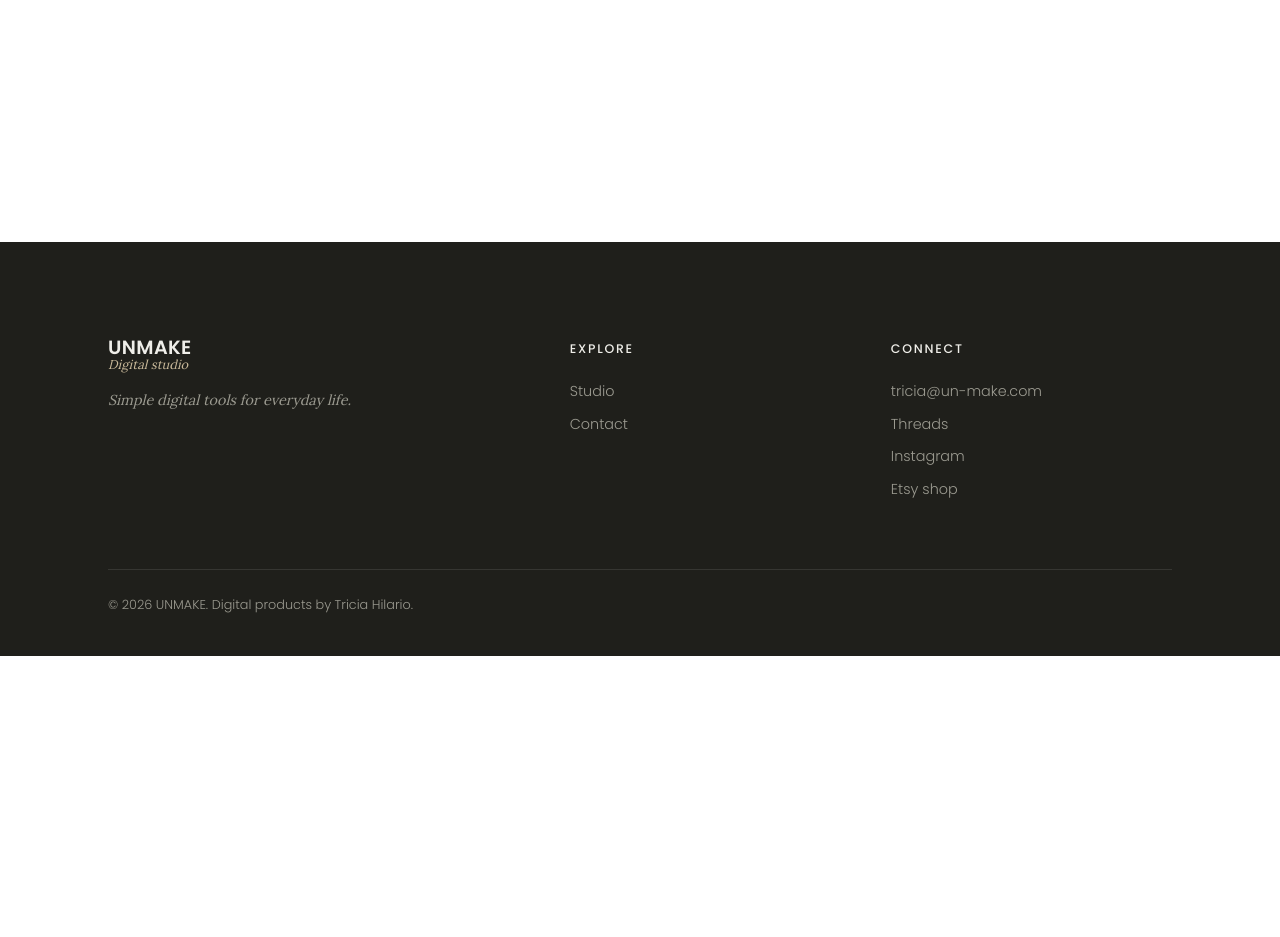
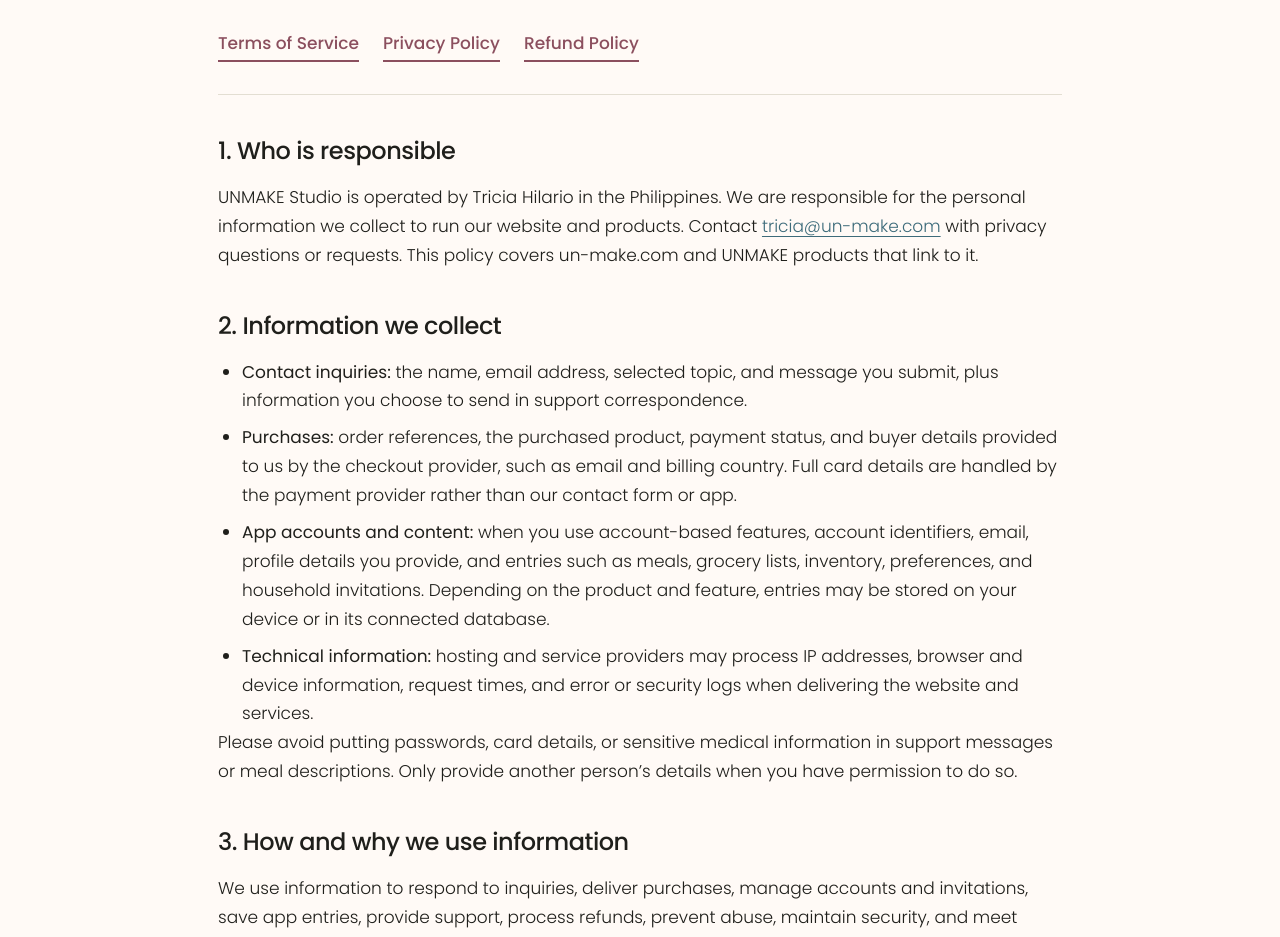
Before and after one commit to unmaketricia/unmake-website, a Next.js app: page /privacy in a window 1280 px wide. Before the commit this address had no page. Shown: the part 640-1577 px from the top of the page. Before the commit the page ends 1296 px from the top, so only its background shows below. Built offline with nearby package versions, Linux system fonts and the light colour scheme.

Commit message:
Add privacy policy page for UNMAKE Studio

```diff
--- /dev/null
+++ b/app/privacy/page.jsx
@@ -0,0 +1,59 @@
+import PolicyPage from "@/components/PolicyPage";
+
+export const metadata = {
+  title: "Privacy Policy | UNMAKE Studio",
+  description: "How UNMAKE Studio handles contact inquiries, product accounts, purchases, and personal information.",
+};
+
+export default function PrivacyPage() {
+  return (
+    <PolicyPage title="Privacy Policy" intro="How we handle personal information when you visit UNMAKE, contact us, or use our digital products.">
+      <div>
+        <h2>1. Who is responsible</h2>
+        <p>UNMAKE Studio is operated by Tricia Hilario in the Philippines. We are responsible for the personal information we collect to run our website and products. Contact <a href="mailto:tricia@un-make.com">tricia@un-make.com</a> with privacy questions or requests. This policy covers un-make.com and UNMAKE products that link to it.</p>
+      </div>
+      <div>
+        <h2>2. Information we collect</h2>
+        <ul>
+          <li><strong>Contact inquiries:</strong> the name, email address, selected topic, and message you submit, plus information you choose to send in support correspondence.</li>
+          <li><strong>Purchases:</strong> order references, the purchased product, payment status, and buyer details provided to us by the checkout provider, such as email and billing country. Full card details are handled by the payment provider rather than our contact form or app.</li>
+          <li><strong>App accounts and content:</strong> when you use account-based features, account identifiers, email, profile details you provide, and entries such as meals, grocery lists, inventory, preferences, and household invitations. Depending on the product and feature, entries may be stored on your device or in its connected database.</li>
+          <li><strong>Technical information:</strong> hosting and service providers may process IP addresses, browser and device information, request times, and error or security logs when delivering the website and services.</li>
+        </ul>
+        <p>Please avoid putting passwords, card details, or sensitive medical information in support messages or meal descriptions. Only provide another person’s details when you have permission to do so.</p>
+      </div>
+      <div>
+        <h2>3. How and why we use information</h2>
+        <p>We use information to respond to inquiries, deliver purchases, manage accounts and invitations, save app entries, provide support, process refunds, prevent abuse, maintain security, and meet recordkeeping obligations. We do not sell personal information or use private app entries for targeted advertising.</p>
+        <p>Where a legal basis is required, we process information to perform our agreement with you, meet legal obligations, or pursue legitimate interests such as support and service security, balanced against your rights. We rely on consent where required for optional communications or tracking. You can withdraw consent without affecting earlier lawful processing.</p>
+      </div>
+      <div>
+        <h2>4. Service providers and sharing</h2>
+        <p>The website is hosted on Vercel. Our contact form sends submissions through Web3Forms for delivery to us by email. These providers process information needed to deliver and secure their services.</p>
+        <p>For Paddle purchases, Paddle acts as Merchant of Record and processes checkout, billing, taxes, fraud checks, and refunds under its own <a href="https://www.paddle.com/legal/privacy">Privacy Policy</a>. Purchases through Etsy are subject to <a href="https://www.etsy.com/legal/privacy/">Etsy’s Privacy Policy</a>. These providers have their own responsibilities for the information they collect.</p>
+        <p>App features may also use service providers for authentication, database storage, and transactional email. We share only information needed to operate those features. If you use a social sign-in option offered by an app, its provider shares the basic account details you authorize.</p>
+        <p>People you invite to a shared household can see information made available within that shared space. We may also disclose information when legally required, to protect users and our services, or during a business transfer with appropriate privacy protections and notice where required.</p>
+      </div>
+      <div>
+        <h2>5. Cookies and device storage</h2>
+        <p>Websites, apps, and checkout providers may use cookies or local storage for essential functions such as remembering a session, storing preferences, securing checkout, or saving entries on your device. Clearing browser storage may remove locally saved entries or sign you out.</p>
+        <p>You can manage cookies through your browser, although blocking necessary storage can affect features. If we introduce optional analytics or advertising cookies that require consent, we will request that consent before enabling them. External social and marketplace links lead to sites with their own privacy practices.</p>
+      </div>
+      <div>
+        <h2>6. Retention and security</h2>
+        <p>We keep information only as long as needed for the purposes above. App content is retained while needed to provide your account and features; support correspondence is kept as needed to handle requests and follow-up. Order and accounting records may need to be kept longer to satisfy legal requirements or resolve disputes. Deletion from backups may take longer than deletion from active systems.</p>
+        <p>We use reasonable technical and organizational safeguards and limit access to those who need it to operate and support the service. No internet service can guarantee absolute security. Keep your login details private and notify us promptly of suspected unauthorized access.</p>
+      </div>
+      <div>
+        <h2>7. International processing and your rights</h2>
+        <p>We are based in the Philippines, and our service providers may process information in other countries. Where applicable law requires safeguards for international transfers, we use the safeguards required for those transfers.</p>
+        <p>Depending on your location and applicable law, you may request access to, correction of, deletion of, or a copy of your information, and object to or restrict certain processing. Email <a href="mailto:tricia@un-make.com">tricia@un-make.com</a> to make a request. We may need to verify your identity and retain records required by law. For data held independently by Paddle or another marketplace, you can also contact that provider directly.</p>
+        <p>You may raise a concern with the Philippine National Privacy Commission or the data protection authority where you live. Our products are intended for adult purchasers; we do not knowingly collect personal information directly from children under 13. Contact us if you believe a child has provided information so we can address it.</p>
+      </div>
+      <div>
+        <h2>8. Policy updates</h2>
+        <p>We will update this page when our practices change and provide additional notice for material changes where required. The date above identifies the latest revision.</p>
+      </div>
+    </PolicyPage>
+  );
+}
```
